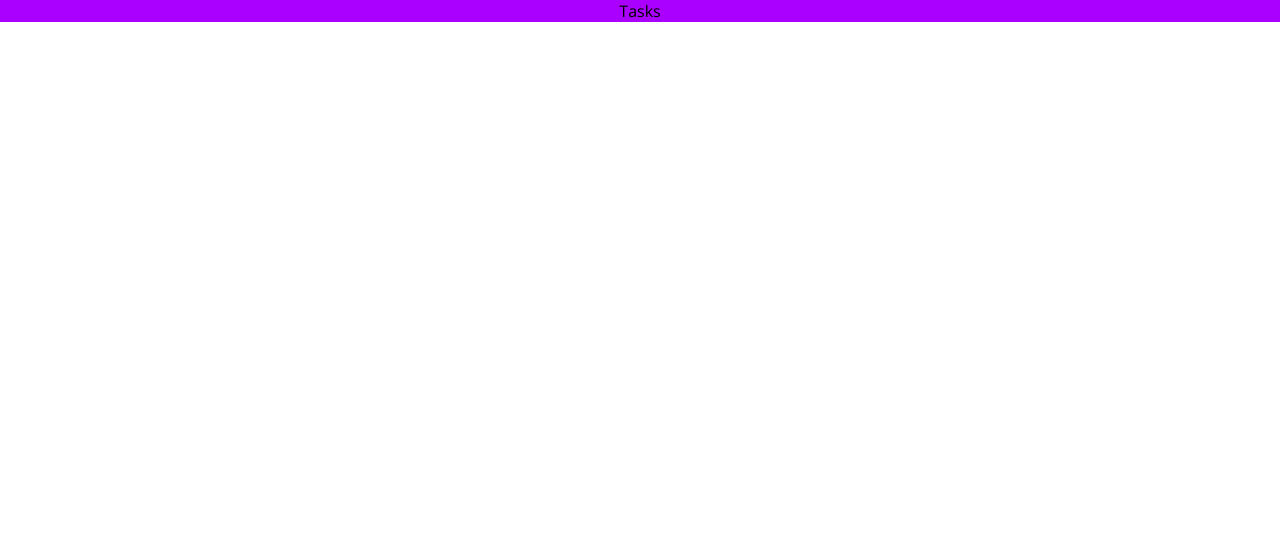
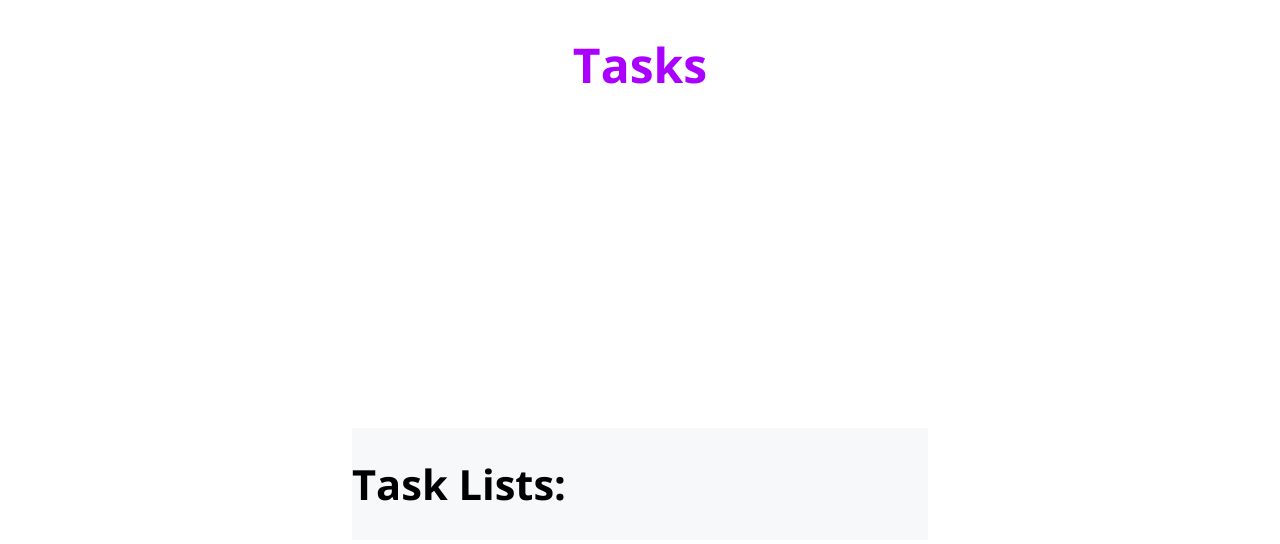
Before and after one commit to hamlim/tasks-old, a website: page index.html in a window 1280 px wide. Drawn offline with nearby package versions, Linux system fonts and the light colour scheme.

Commit message:
adding a custom stylesheet
Beginning to add layout

```diff
--- /dev/null
+++ b/assets/css/custom.css
@@ -0,0 +1,12 @@
+:root {
+
+    --background-clr: #f7f8fa;
+
+}
+.header {
+    height: 300px;
+}
+
+.page {
+    background-color: var(--background-clr, #f7f8fa)
+}
--- a/index.html
+++ b/index.html
@@ -10,21 +10,27 @@
         <link href='https://fonts.googleapis.com/css?family=Open+Sans:400,300,300italic,400italic,600,600italic,700,700italic,800,800italic&subset=latin,latin-ext' rel='stylesheet' type='text/css'>
         <link rel="stylesheet" href="./assets/css/normalize.min.css">
         <link rel="stylesheet" href="./assets/css/basi.css">
+        <link rel="stylesheet" href="./assets/css/custom.css">
         <!-- <script src="js/vendor/modernizr-2.8.3.min.js"></script> -->
     </head>
     <body>
         <!--[if lt IE 8]>
             <p class="browserupgrade">You are using an <strong>outdated</strong> browser. Please <a href="http://browsehappy.com/">upgrade your browser</a> to improve your experience.</p>
         <![endif]-->
-        <header class="bg__clr_purple ">
-            <nav class="utilities__niceText">
-                <div class="logo utilities__tac">
-                    Tasks
+        <header class="header clr_purple ">
+            <nav class="header__nav utilities__niceText">
+                <div class="header__logo utilities__tac">
+                    <h1>Tasks</h1>
                 </div>
             </nav>
         </header>
-        <main class="utilities__niceText utilities__mv10">
+        <main class="page utilities__niceText utilities__mv10">
+            <article class="page__tasks ">
+                <h3>Task Lists:</h3>
+            </article>
+            <aside class="page__status">
 
+            </aside>
         </main>
         <footer>
 
```
